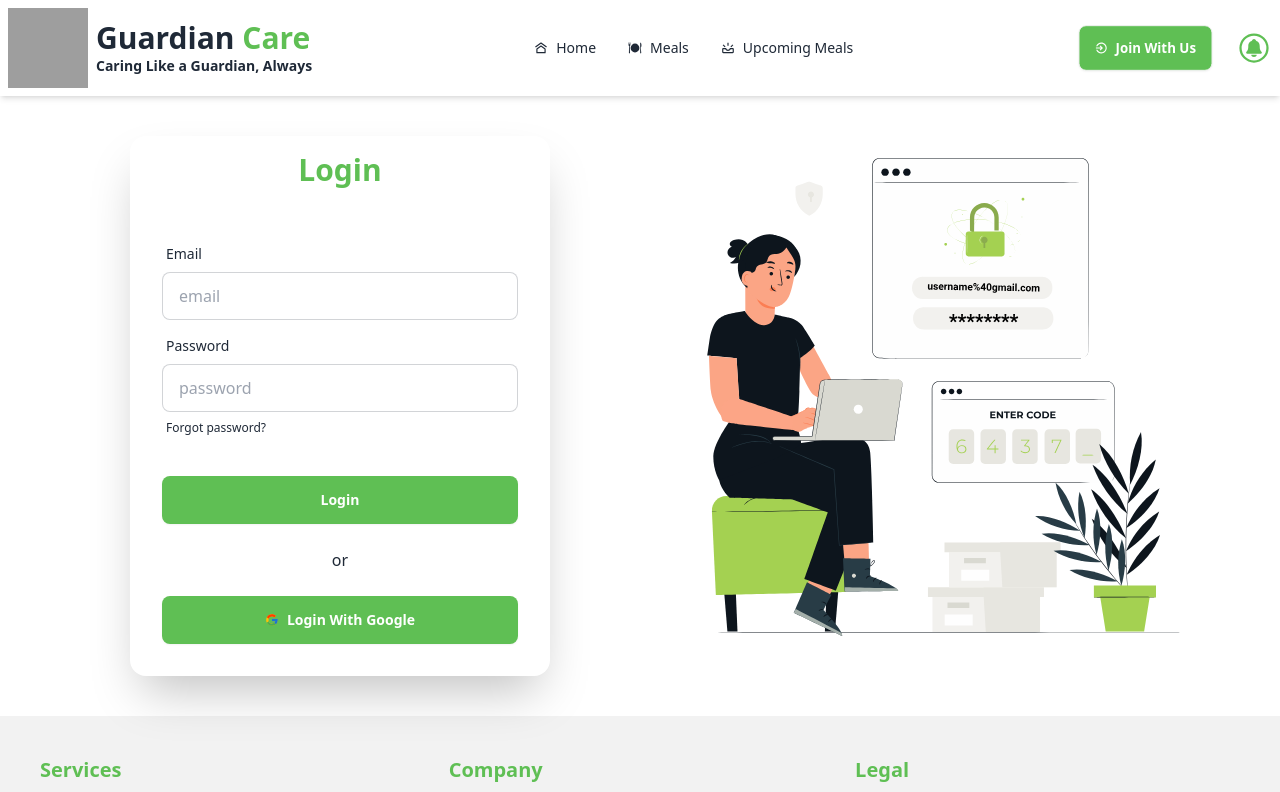
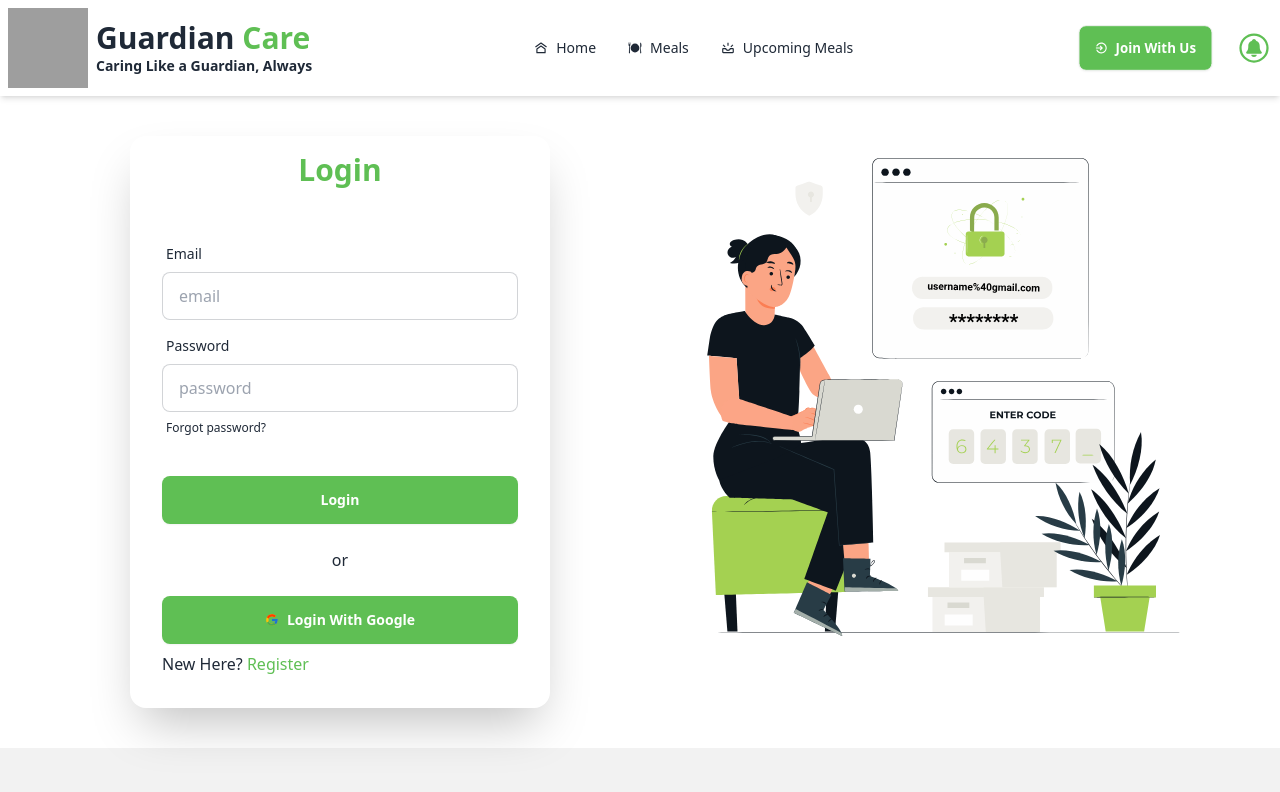
Before and after one commit to jahidul2004/guardian-care, a React (Vite) app: page /login in a window 1280 px wide. Shown: the top 792 px of the page. Built offline with nearby package versions, Linux system fonts and the light colour scheme; no server answers; grey boxes are pictures that could not be loaded.

Commit message:
Register login toggling feature added.

```diff
--- a/src/pages/Login/Login.jsx
+++ b/src/pages/Login/Login.jsx
@@ -4,6 +4,7 @@ import { FcGoogle } from "react-icons/fc";
 import { useContext } from "react";
 import AuthContext from "../../context/AuthContext/AuthContext";
 import Swal from "sweetalert2";
+import { Link } from "react-router-dom";
 
 const Login = () => {
     const { login, setUser } = useContext(AuthContext);
@@ -97,6 +98,13 @@ const Login = () => {
                             <FcGoogle />
                             Login With Google
                         </button>
+
+                        <p className="mt-2">
+                            New Here?{" "}
+                            <Link className="text-[#5fbf54]" to={"/register"}>
+                                Register
+                            </Link>
+                        </p>
                     </div>
                 </form>
             </div>
--- a/src/pages/register/Register.jsx
+++ b/src/pages/register/Register.jsx
@@ -4,6 +4,7 @@ import axios from "axios";
 import { useContext } from "react";
 import AuthContext from "../../context/AuthContext/AuthContext";
 import Swal from "sweetalert2";
+import { Link } from "react-router-dom";
 
 const apiKye = import.meta.env.VITE_IMAGEBB_API_KEY;
 const imgApi = `https://api.imgbb.com/1/upload?key=${apiKye}`;
@@ -151,7 +152,7 @@ const Register = () => {
                             required
                         />
                     </div>
-
+                    <p>Have an account? <Link className="text-[#5fbf54]" to={'/login'}>Login</Link></p>
                     <div className="form-control mt-6">
                         <button className="btn bg-[#5fbf54] text-white border-none">
                             Register
```
